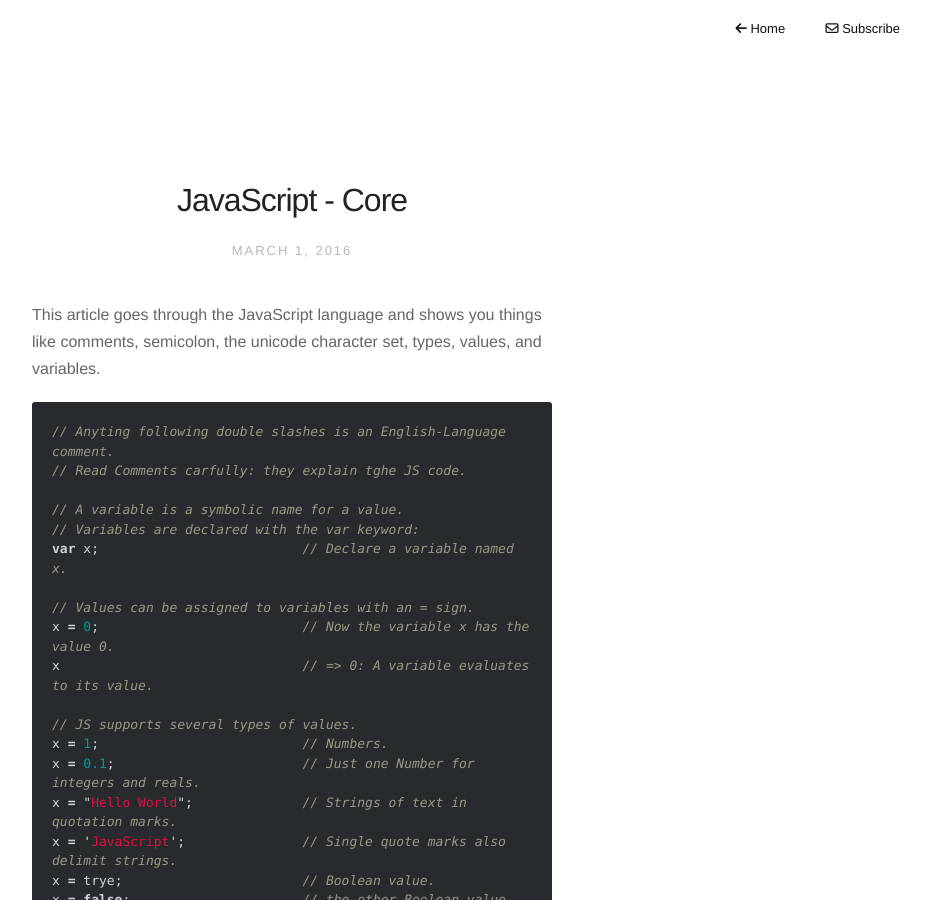
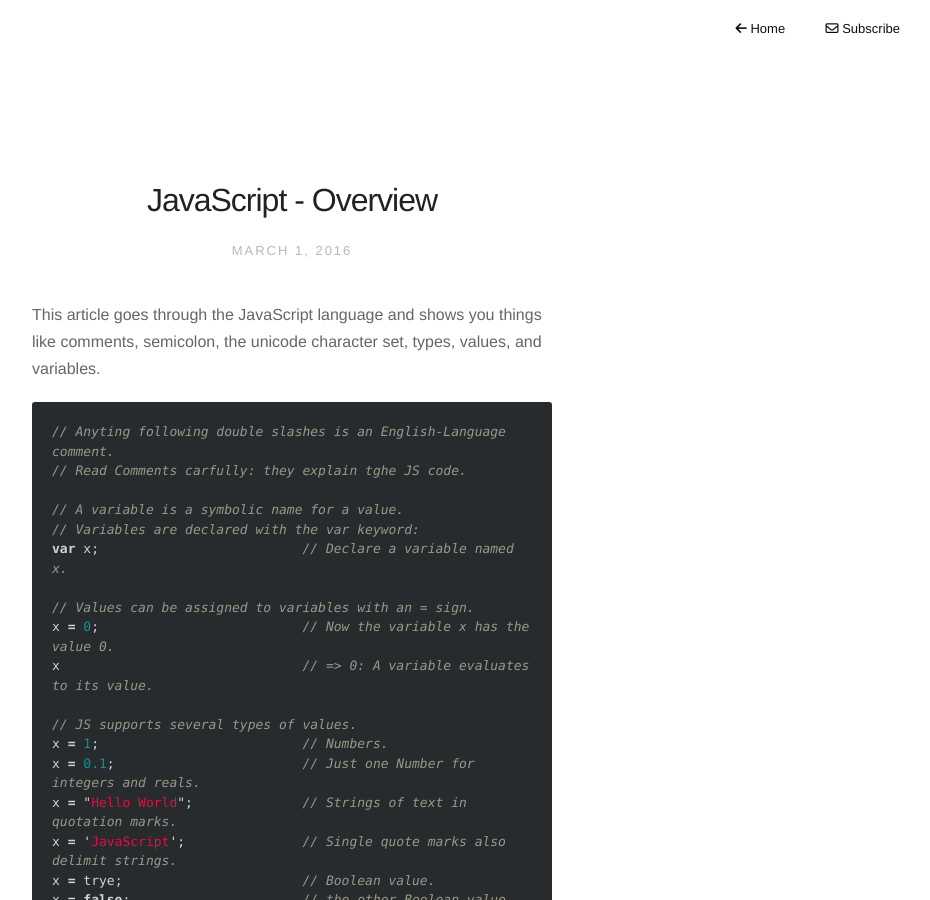
Before and after one commit to develdoe/develdoe.github.io, a Jekyll site: the page built from _posts/2016-03-01-JavaScript-Core.markdown, in a window 1280 px wide and 900 px high. Shown: the whole window, without its empty margins (348-1278 px from the left). Built offline with Jekyll 4.4.1, drawn with Linux system fonts in a browser that asks for light colours; nearby versions of some CDN libraries; comment, search, counter and statistics services are not loaded.

Commit message:
Updated 2016-03-01-JavaScript-Core.markdown

```diff
--- a/_posts/2016-03-01-JavaScript-Core.markdown
+++ b/_posts/2016-03-01-JavaScript-Core.markdown
@@ -1,12 +1,13 @@
 ---
 date: 2016-03-01T10:18:00.000Z
-title: 'JavaScript - Core '
+title: 'JavaScript - Overview '
 description: >-
   This article goes through the JavaScript language and shows you things like
   comments, semicolon, the unicode character set, types, values, and variables.
 published: true
 category:
   - js
+socialImg: js.png
 ---
 
 
```
